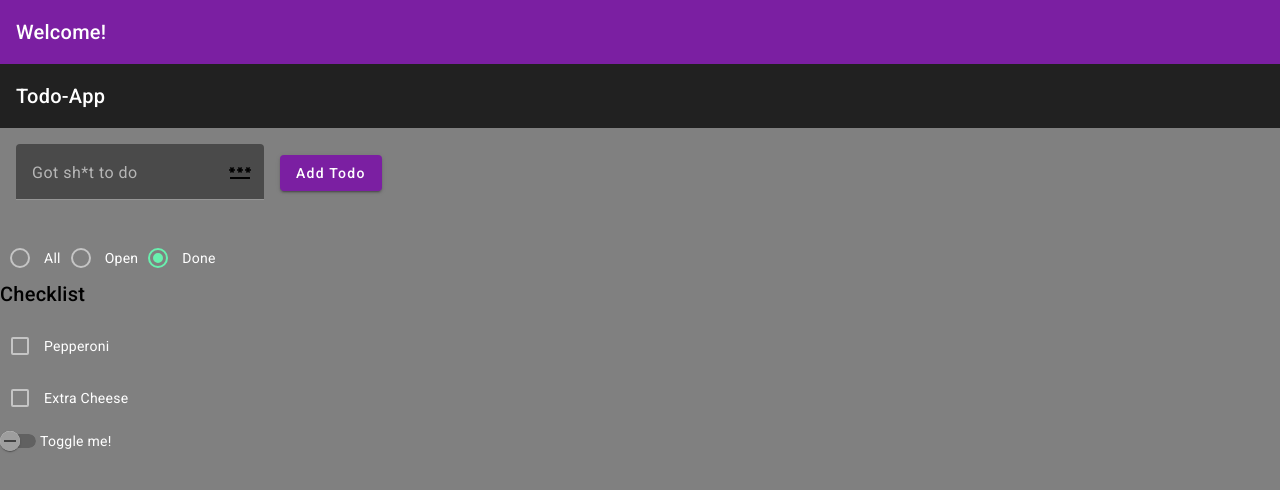
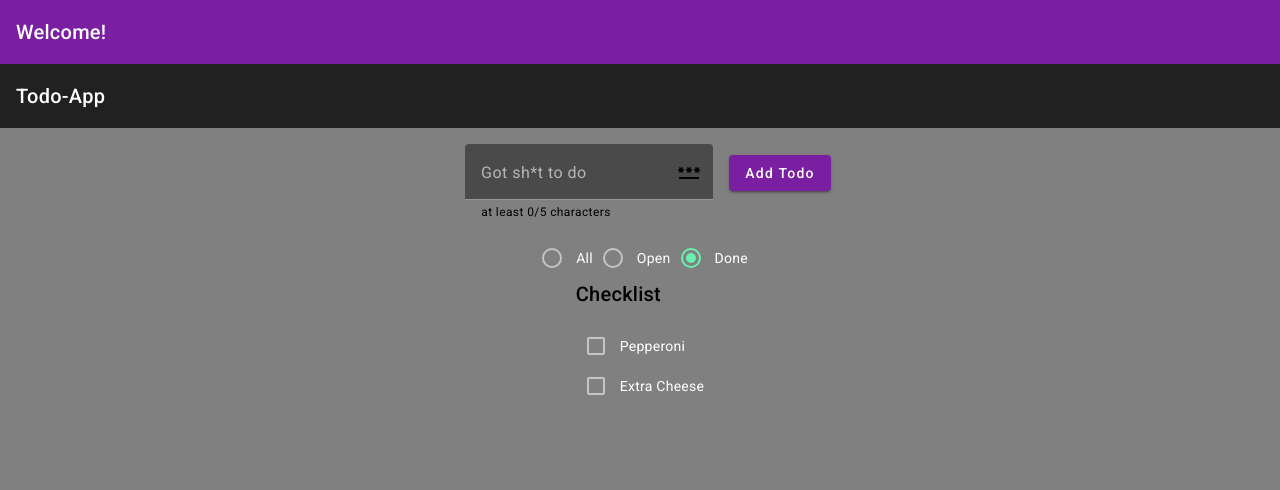
Before and after one commit to AnjaWurli/first-steps-angular, an Angular app: page / in a window 1280 px wide. Shown: the top 490 px of the page. Built offline with nearby package versions, Linux system fonts and the light colour scheme.

Commit message:
add character counter

```diff
--- a/src/app/app.component.scss
+++ b/src/app/app.component.scss
@@ -0,0 +1,3 @@
+app-todo {
+  text-align: center;
+}
--- a/src/app/todo/todo.component.html
+++ b/src/app/todo/todo.component.html
@@ -6,8 +6,9 @@
     <form>
         <mat-form-field appearance="fill">
             <mat-label>Got {{hideTxt?'SECRET':''}} sh*t to do</mat-label>
-            <input matInput id="add" [type]="hideTxt? 'password' : 'text'" minlength="5" [value]="input">
-            <mat-hint>{{[(input)]}}</mat-hint>
+            <input matInput id="add" [type]="hideTxt? 'password' : 'text'" minlength="5" #input>
+            <mat-hint *ngIf="input.value.length<=5">at least {{input.value.length}}/5 characters</mat-hint>
+            <mat-hint *ngIf="input.value.length>5">{{input.value.length}} characters written</mat-hint>
             <button matSuffix mat-icon-button (click)="$event.preventDefault();hideTxt=!hideTxt"
                 [attr.aria-label]="'Hide text'" [attr.aria-pressed]="hideTxt">
                 <mat-icon>{{hideTxt?'key_off':'password'}}</mat-icon>
@@ -30,14 +31,16 @@
     </mat-radio-group>
 
 
-    <section>
+    <section class="checklist_container">
         <h2>Checklist</h2>
-        <p>
-            <mat-checkbox formControlName="pepperoni">Pepperoni</mat-checkbox>
-        </p>
-        <p>
-            <mat-checkbox formControlName="extracheese">Extra Cheese</mat-checkbox>
-        </p>
+
+        <mat-checkbox formControlName="pepperoni">
+            Pepperoni
+        </mat-checkbox>
+        <mat-checkbox formControlName="extracheese">
+            Extra Cheese
+        </mat-checkbox>
+
+
     </section>
-    <mat-slide-toggle>Toggle me!</mat-slide-toggle>
 </main>
--- a/src/app/todo/todo.component.scss
+++ b/src/app/todo/todo.component.scss
@@ -6,3 +6,15 @@
 mat-form-field {
   margin: 1rem;
 }
+
+.checklist_container {
+  width: max-content;
+  margin: auto;
+  display: flex;
+  flex-direction: column;
+  align-items: baseline;
+}
+
+.linethrough {
+  text-decoration: line-through;
+}
--- a/src/app/todo/todo.component.ts
+++ b/src/app/todo/todo.component.ts
@@ -7,5 +7,4 @@ import { Component } from '@angular/core';
 })
 export class TodoComponent {
   hideTxt: boolean = false;
-  input: string = '';
 }
```
